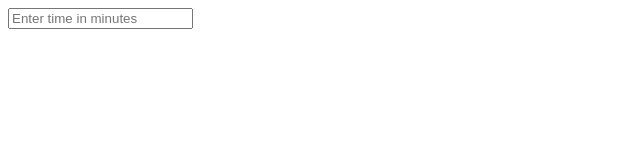
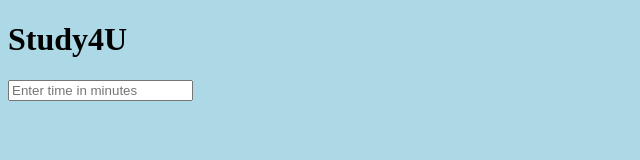
Before and after one commit to PianoFanatic13/CrimsonCode2023, a plain HTML site: page index.html in a window 1280 px wide. Shown: the whole page, without its empty margins (0-640 px from the left). Drawn offline with Linux system fonts and the light colour scheme.

Commit message:
Style (pizzaz)

```diff
--- /dev/null
+++ b/fancydancying.css
@@ -0,0 +1,10 @@
+
+
+body {
+    background-color: lightblue;
+}
+
+h1 {
+    color: black;
+    font-size: 100;
+}
--- a/index.html
+++ b/index.html
@@ -5,10 +5,12 @@
     <meta http-equiv="X-UA-Compatible" content="IE=edge">
     <meta name="viewport" content="width=device-width, initial-scale=1.0">
     <title>Document</title>
+    <link rel="stylesheet" type="text/css" href="fancydancying.css" />
 
 
 </head>
 <body>
+    <h1> Study4U </h1>
     <form>
         <input
             type = "number"
```
